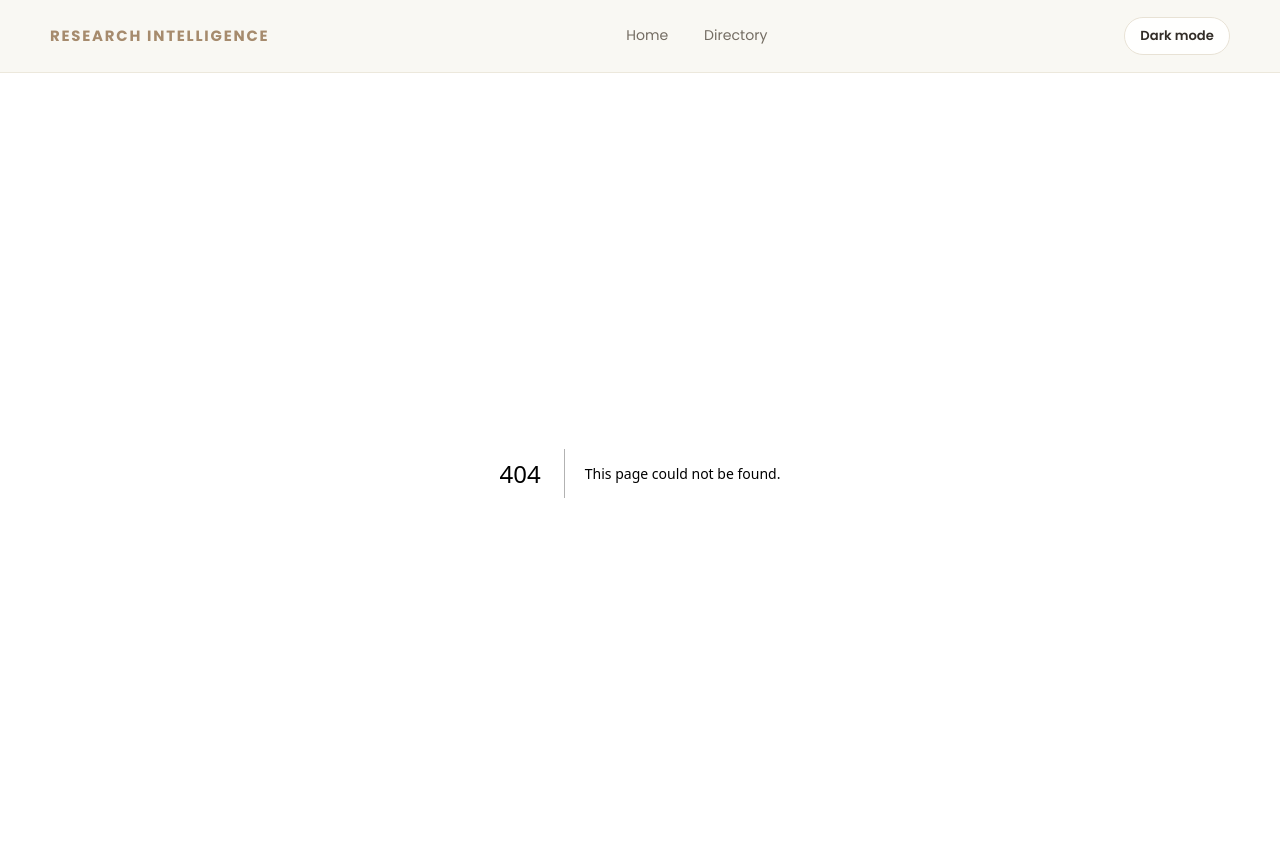
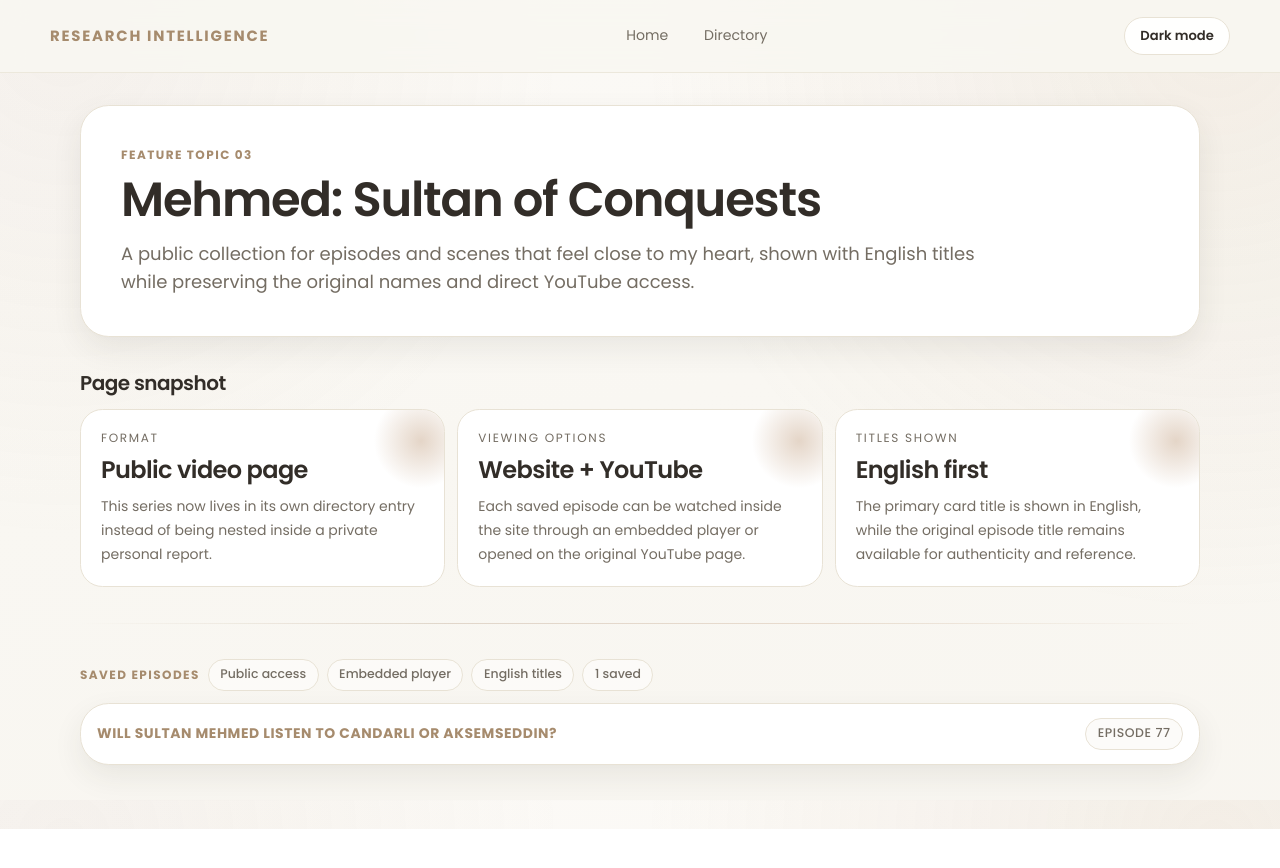
Before and after one commit to msarmadktk/intelligent-hub, a Next.js app: page /directory/mehmed-fetihler-sultani in a window 1280 px wide. Before the commit this address had no page. Shown: the top 868 px of the page. After the commit the page ends 829 px from the top, so only its background shows below. Built offline with nearby package versions, Linux system fonts and the light colour scheme.

Commit message:
Series close to heart fixed

```diff
--- /dev/null
+++ b/src/app/directory/mehmed-fetihler-sultani/page.tsx
@@ -0,0 +1,12 @@
+import type { Metadata } from "next";
+import { MehmedFetihlerSultaniReportView } from "@/features/topics/mehmed-fetihler-sultani/report-view";
+
+export const metadata: Metadata = {
+  title: "Mehmed: Sultan of Conquests",
+  description:
+    "Public page for Mehmed: Sultan of Conquests episodes saved with English titles, embedded playback, and direct YouTube access.",
+};
+
+export default function MehmedFetihlerSultaniPage() {
+  return <MehmedFetihlerSultaniReportView />;
+}
--- /dev/null
+++ b/src/features/topics/mehmed-fetihler-sultani/report-data.ts
@@ -0,0 +1,46 @@
+export interface MehmedEpisode {
+  id: string;
+  episode: string;
+  englishTitle: string;
+  description: string;
+  youtubeUrl: string;
+  videoId: string;
+}
+
+export const reportTitle = "Mehmed: Sultan of Conquests";
+
+export const reportSubtitle =
+  "A public collection for episodes and scenes that feel close to my heart, shown with English titles while preserving the original names and direct YouTube access.";
+
+export const seriesHighlights = [
+  {
+    label: "Format",
+    value: "Public video page",
+    context:
+      "This series now lives in its own directory entry instead of being nested inside a private personal report.",
+  },
+  {
+    label: "Viewing options",
+    value: "Website + YouTube",
+    context:
+      "Each saved episode can be watched inside the site through an embedded player or opened on the original YouTube page.",
+  },
+  {
+    label: "Titles shown",
+    value: "English first",
+    context:
+      "The primary card title is shown in English, while the original episode title remains available for authenticity and reference.",
+  },
+];
+
+export const savedEpisodes: MehmedEpisode[] = [
+  {
+    id: "mehmed-episode-77",
+    episode: "Episode 77",
+    englishTitle:
+      "Will Sultan Mehmed Listen to Candarli or Aksemseddin?",
+    description: "When you're lossing hope watch our Mehemed handled it",
+    youtubeUrl: "https://www.youtube.com/watch?v=pcpqaSKtpxM",
+    videoId: "pcpqaSKtpxM",
+  },
+];
--- /dev/null
+++ b/src/features/topics/mehmed-fetihler-sultani/report-view.tsx
@@ -0,0 +1,102 @@
+import {
+  reportSubtitle,
+  reportTitle,
+  savedEpisodes,
+  seriesHighlights,
+} from "./report-data";
+
+function MehmedEpisodeGallery() {
+  return (
+    <div className="mt-3 grid gap-3">
+      {savedEpisodes.map((video, index) => (
+        <details
+          key={video.id}
+          className="panel narrative-accordion fade-up overflow-hidden"
+          style={{ animationDelay: `${index * 70}ms` }}
+        >
+          <summary>
+            <span>{video.englishTitle}</span>
+            <span className="chip">{video.episode}</span>
+          </summary>
+          <div className="p-4 md:p-6">
+            <article className="panel overflow-hidden p-3 md:p-5">
+              <div
+                className="overflow-hidden rounded-[1.3rem] border border-[color:var(--border)] bg-black"
+                style={{ aspectRatio: "16 / 9", minHeight: "320px" }}
+              >
+                <iframe
+                  src={`https://www.youtube-nocookie.com/embed/${video.videoId}?rel=0`}
+                  title={video.englishTitle}
+                  className="h-full w-full"
+                  loading="lazy"
+                  allow="accelerometer; autoplay; clipboard-write; encrypted-media; gyroscope; picture-in-picture; web-share"
+                  referrerPolicy="strict-origin-when-cross-origin"
+                  allowFullScreen
+                />
+              </div>
+              <h2 className="mt-5 text-2xl font-semibold tracking-tight text-foreground md:text-3xl">
+                {video.englishTitle}
+              </h2>
+              <p className="mt-3 max-w-3xl text-base leading-7 text-[color:var(--muted)]">
+                {video.description}
+              </p>
+            </article>
+          </div>
+        </details>
+      ))}
+    </div>
+  );
+}
+
+export function MehmedFetihlerSultaniReportView() {
+  return (
+    <main className="page-shell space-y-8">
+      <section className="panel fade-up overflow-hidden p-6 md:p-10">
+        <p className="eyebrow">Feature Topic 03</p>
+        <h1 className="mt-3 max-w-4xl text-3xl font-semibold tracking-tight text-foreground md:text-5xl">
+          {reportTitle}
+        </h1>
+        <p className="mt-4 max-w-4xl text-base leading-7 text-[color:var(--muted)] md:text-lg">
+          {reportSubtitle}
+        </p>
+      </section>
+
+      <section>
+        <h2 className="text-xl font-semibold tracking-tight text-foreground">
+          Page snapshot
+        </h2>
+        <div className="mt-3 grid gap-3 md:grid-cols-3">
+          {seriesHighlights.map((item, index) => (
+            <article
+              key={item.label}
+              className="metric-card fade-up p-4 md:p-5"
+              style={{ animationDelay: `${index * 70}ms` }}
+            >
+              <p className="text-xs uppercase tracking-[0.14em] text-[color:var(--muted)]">
+                {item.label}
+              </p>
+              <p className="mt-2 text-xl font-semibold tracking-tight text-foreground md:text-2xl">
+                {item.value}
+              </p>
+              <p className="mt-2 text-sm leading-6 text-[color:var(--muted)]">
+                {item.context}
+              </p>
+              <div className="glow-accent" />
+            </article>
+          ))}
+        </div>
+      </section>
+
+      <section className="section-gap">
+        <div className="flex flex-wrap items-center gap-2">
+          <p className="eyebrow">Saved episodes</p>
+          <span className="chip">Public access</span>
+          <span className="chip">Embedded player</span>
+          <span className="chip">English titles</span>
+          <span className="chip">{savedEpisodes.length} saved</span>
+        </div>
+        <MehmedEpisodeGallery />
+      </section>
+    </main>
+  );
+}
--- a/src/features/topics/personal-role-report/report-data.ts
+++ b/src/features/topics/personal-role-report/report-data.ts
@@ -26,16 +26,6 @@
 export interface BoundaryTrack {
   owner: string;
   responsibilities: string[];
-}
-
-export interface HeartSeriesVideo {
-  id: string;
-  episode: string;
-  englishTitle: string;
-  originalTitle: string;
-  note: string;
-  youtubeUrl: string;
-  videoId: string;
 }
 
 export const reportTitle = "Personal Role Report";
@@ -452,21 +442,6 @@
   },
 ];
 
-export const heartSeriesVideos: HeartSeriesVideo[] = [
-  {
-    id: "mehmed-episode-77",
-    episode: "Episode 77",
-    englishTitle:
-      "Will Sultan Mehmed Listen to Candarli or Aksemseddin?",
-    originalTitle:
-      "Sultan Mehmed, Candarli'yi Mi, Aksemseddin'i Mi Dinleyecek? - Mehmed: Fetihler Sultani 77. Bolum",
-    note:
-      "A Mehmed: Sultan of Conquests episode that feels especially close to my heart and worth revisiting right inside this space.",
-    youtubeUrl: "https://www.youtube.com/watch?v=pcpqaSKtpxM",
-    videoId: "pcpqaSKtpxM",
-  },
-];
-
 export const finalConclusion = [
   "My current role in Zahanat should not be reduced to simple marketing. It should operate as a growth, market development, and future commercial leadership role.",
   "My present strengths are positioning, growth understanding, messaging, product communication, and market development potential.",
--- a/src/features/topics/personal-role-report/report-view.tsx
+++ b/src/features/topics/personal-role-report/report-view.tsx
@@ -3,7 +3,6 @@
   executiveSummary,
   finalConclusion,
   growthPhases,
-  heartSeriesVideos,
   quickMetrics,
   reportSubtitle,
   reportTitle,
@@ -65,73 +64,6 @@
         <article key={item} className="metric-card p-4">
           <p className="text-sm leading-6 text-foreground">{item}</p>
         </article>
-      ))}
-    </div>
-  );
-}
-
-function FavouriteSeriesSection() {
-  return (
-    <div className="mt-3 grid gap-3">
-      {heartSeriesVideos.map((video, index) => (
-        <details
-          key={video.id}
-          className="panel narrative-accordion fade-up overflow-hidden"
-          style={{ animationDelay: `${index * 70}ms` }}
-        >
-          <summary>
-            <span>{video.englishTitle}</span>
-            <span className="chip">{video.episode}</span>
-          </summary>
-          <div className="grid gap-4 p-4 md:grid-cols-2 md:p-5">
-            <article className="topic-card p-5">
-              <p className="eyebrow">A series close to my heart</p>
-              <h3 className="mt-3 text-xl font-semibold tracking-tight text-foreground">
-                {video.englishTitle}
-              </h3>
-              <p className="mt-3 text-sm leading-6 text-[color:var(--muted)]">
-                {video.note}
-              </p>
-              <div className="mt-4 rounded-2xl border border-[color:var(--border)] bg-[color:var(--surface)] p-4">
-                <p className="text-xs font-semibold uppercase tracking-[0.12em] text-[color:var(--teal)]">
-                  Original title
-                </p>
-                <p className="mt-2 text-sm leading-6 text-[color:var(--muted)]">
-                  {video.originalTitle}
-                </p>
-              </div>
-              <a
-                href={video.youtubeUrl}
-                target="_blank"
-                rel="noreferrer"
-                className="cta-link mt-4 w-fit"
-              >
-                Watch on YouTube
-              </a>
-            </article>
-
-            <article className="panel overflow-hidden p-3 md:p-4">
-              <div
-                className="overflow-hidden rounded-[1.3rem] border border-[color:var(--border)] bg-black"
-                style={{ aspectRatio: "16 / 9" }}
-              >
-                <iframe
-                  src={`https://www.youtube-nocookie.com/embed/${video.videoId}?rel=0`}
-                  title={video.englishTitle}
-                  className="h-full w-full"
-                  loading="lazy"
-                  allow="accelerometer; autoplay; clipboard-write; encrypted-media; gyroscope; picture-in-picture; web-share"
-                  referrerPolicy="strict-origin-when-cross-origin"
-                  allowFullScreen
-                />
-              </div>
-              <p className="mt-3 text-sm leading-6 text-[color:var(--muted)]">
-                Open the episode card to watch it here on the website, or use the
-                YouTube button if you want to open the original page.
-              </p>
-            </article>
-          </div>
-        </details>
       ))}
     </div>
   );
@@ -355,16 +287,6 @@
       </section>
 
       <section className="section-gap">
-        <div className="flex flex-wrap items-center gap-2">
-          <p className="eyebrow">Series close to my heart</p>
-          <span className="chip">Embedded watching</span>
-          <span className="chip">English titles</span>
-          <span className="chip">{heartSeriesVideos.length} saved</span>
-        </div>
-        <FavouriteSeriesSection />
-      </section>
-
-      <section className="section-gap">
         <div className="flex items-center gap-2">
           <p className="eyebrow">Final conclusion</p>
           <span className="chip">Full guidance preserved</span>
--- a/src/features/topics/topic-directory.tsx
+++ b/src/features/topics/topic-directory.tsx
@@ -28,6 +28,15 @@
       "My current position in Zahanat, CMO strengths, six-month growth plan, and path toward CEO-level capability.",
     category: "Leadership",
     href: "/directory/personal-role-report",
+    status: "available",
+  },
+  {
+    id: "mehmed-fetihler-sultani",
+    title: "Mehmed: Sultan of Conquests",
+    description:
+      "Public watch page for saved Mehmed episodes with English titles, in-site playback, and direct YouTube access.",
+    category: "Series Archive",
+    href: "/directory/mehmed-fetihler-sultani",
     status: "available",
   },
   {
```
